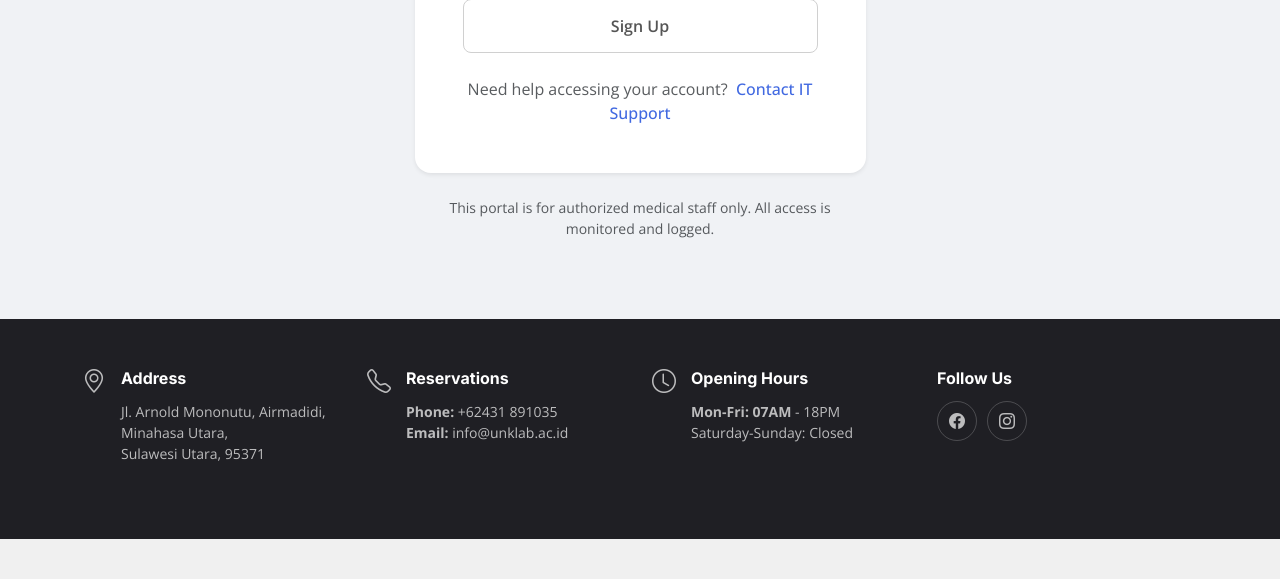
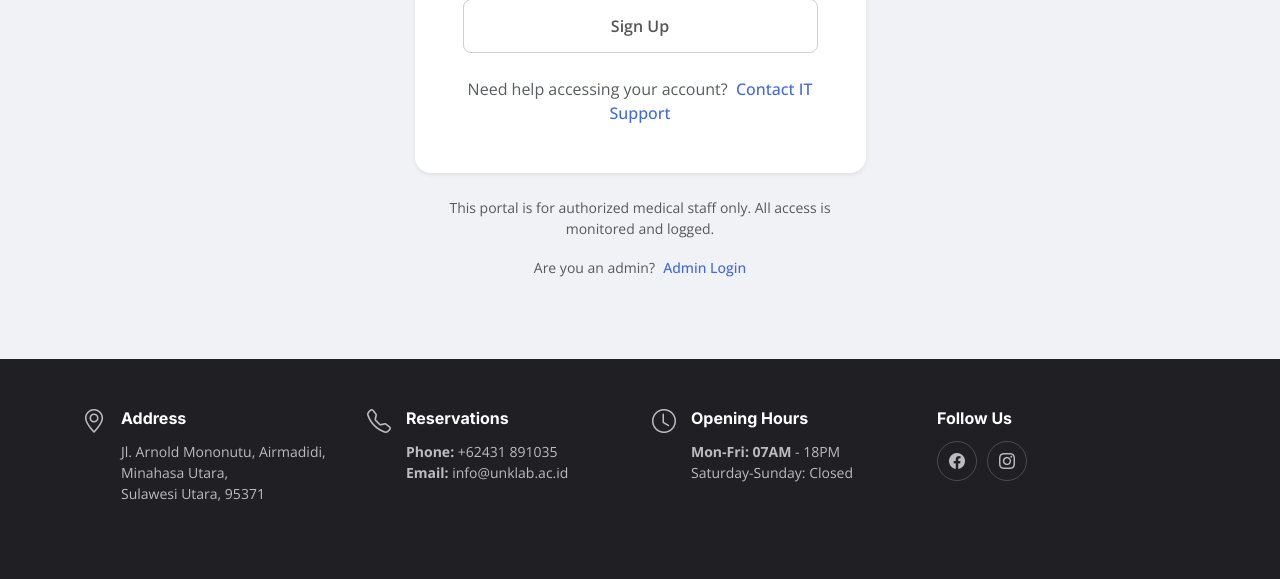
Before and after one commit to SamuelKirojan/Canteen, a PHP site: page /app/views/auth/index.php?r=auth/login in a window 1280 px wide. Shown: the part 755-1334 px from the top of the page. Before the commit the page ends 1294 px from the top, so only its background shows below. Run offline with PHP 8.4, Linux system fonts and the light colour scheme.

Commit message:
semoga final change login screen

```diff
--- a/app/views/auth/account.php
+++ b/app/views/auth/account.php
@@ -162,6 +162,14 @@ $success = $success ?? '';
           This portal is for authorized medical staff only. All access is monitored and logged.
         </p>
 
+        <!-- Admin link -->
+        <div class="text-center mt-3">
+          <span class="text-muted" style="font-size:.875rem;">Are you an admin?</span>
+          <a href="index.php?r=admin/login" class="text-decoration-none ms-1" style="color:#4169E1; font-weight:500; font-size:.875rem;">
+            Admin Login
+          </a>
+        </div>
+
       </div>
     </div>
   </div>
```
